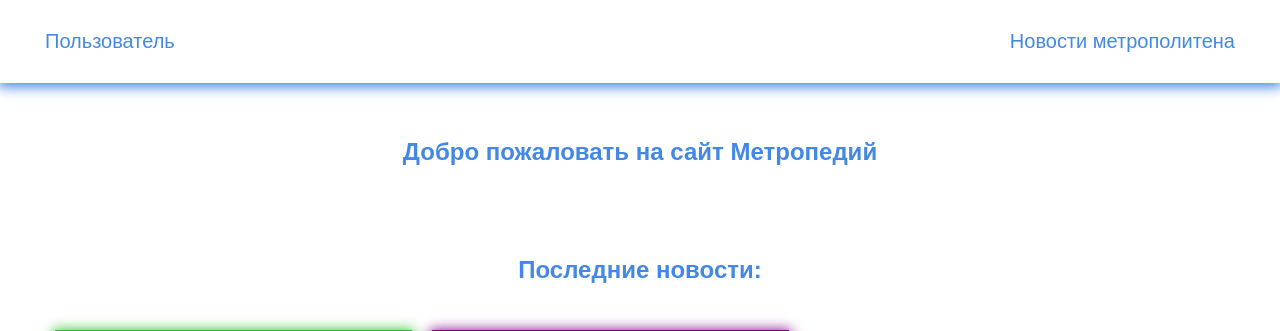
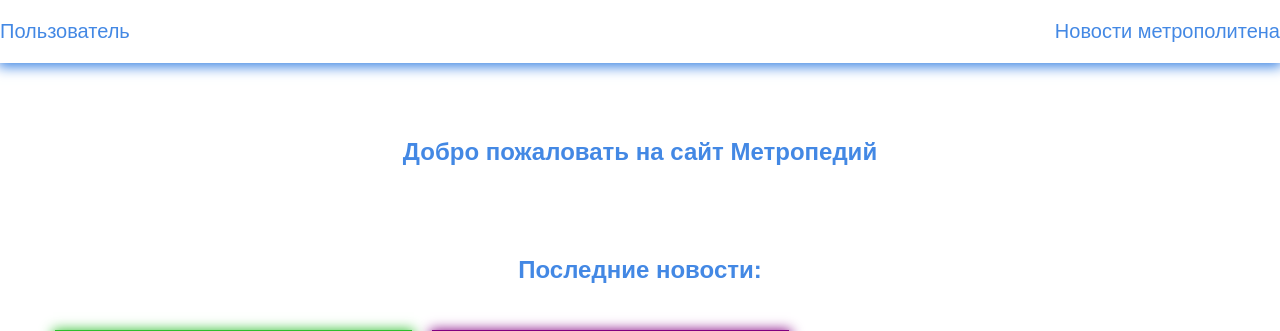
Before and after one commit to VoronPz19/Metropedia, a Django app: page / in a window 1280 px wide. Shown: the top 331 px of the page. Run offline with Django 4.2, Linux system fonts and the light colour scheme; data comes from the database, SQL or seed files in the repository; some libraries are stand-ins or nearby versions.

Commit message:
changed the page layout

```diff
--- a/main_page/templates/main_page/navbar.html
+++ b/main_page/templates/main_page/navbar.html
@@ -1,6 +1,6 @@
 {% load static %}
 <header class="menu">
-    <section class="wrap">
+    <section class="wrap_navbar">
         <ul class="navbar">
             <li class="logo"><a href="{% url 'main' %}">Пользователь</a></li>
             {% for m in menu %}
```
